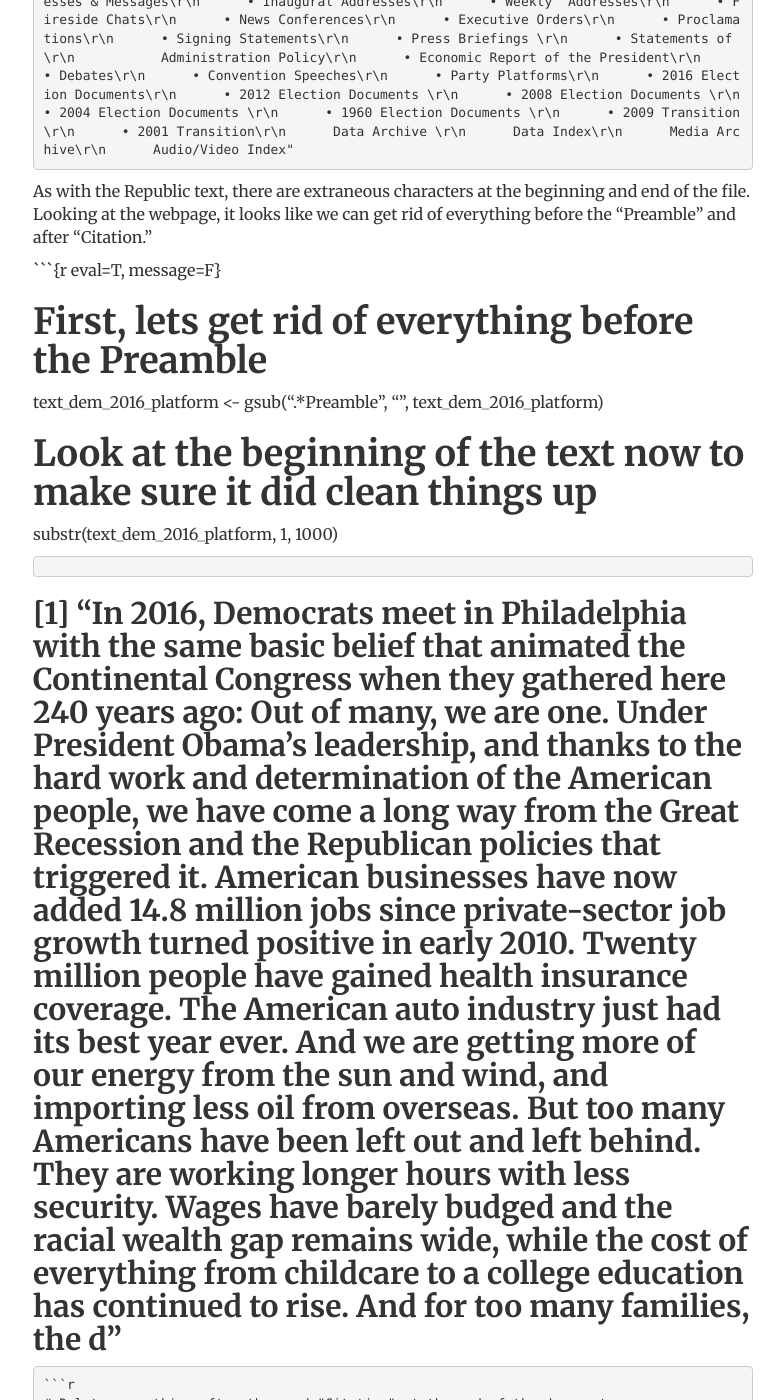
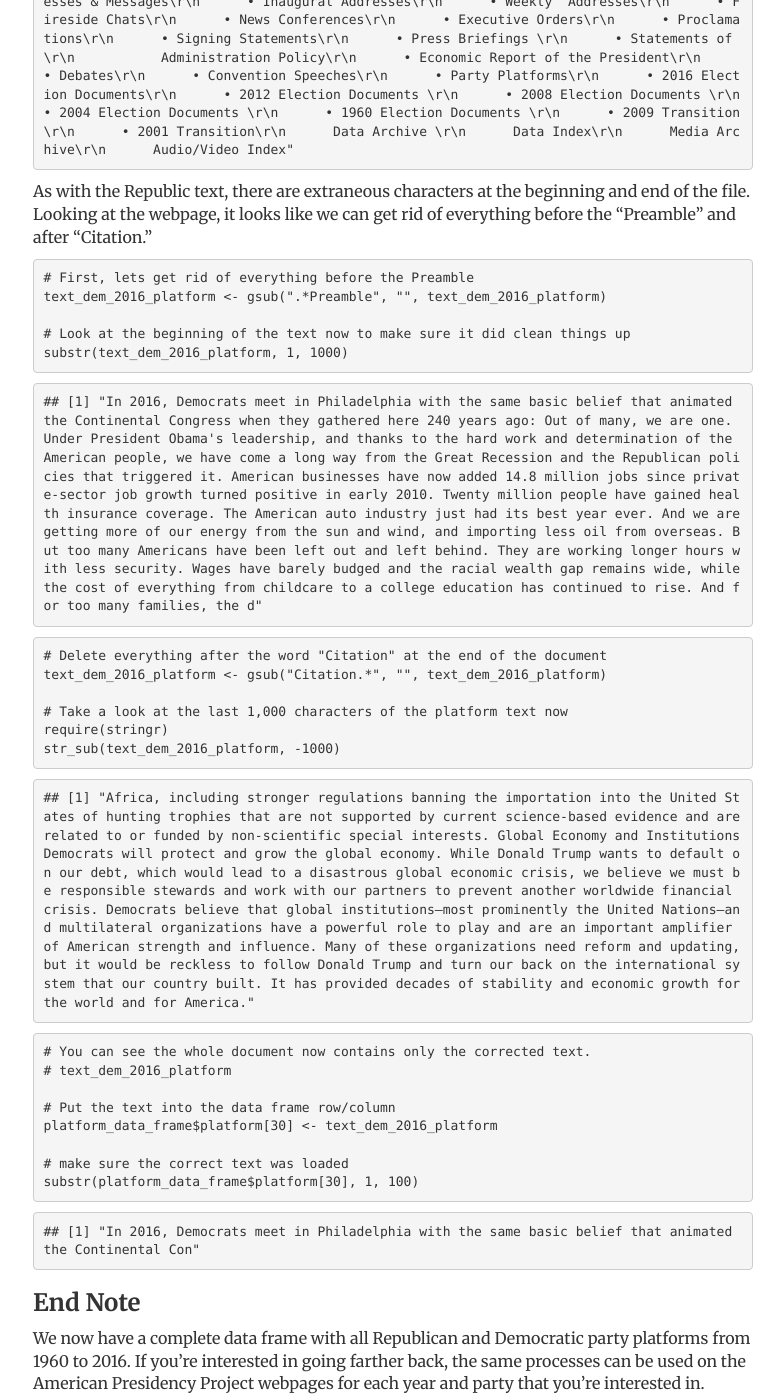
Before and after one commit to joshuarbruce/joshuarbruce.github.io, a Jekyll site: the page built from _posts/2018-09-01-getting-party-platforms.md, in a window 1280 px wide and 1400 px high, scrolled down 7761 px. Shown: the whole window, without its empty margins (247-1031 px from the left). Built offline with Jekyll 4.4.1, drawn with Linux system fonts in a browser that asks for light colours; nearby versions of some CDN libraries; some of the changed text lies outside the part shown.

Commit message:
Update 2018-09-01-getting-party-platforms.md

````diff
--- a/_posts/2018-09-01-getting-party-platforms.md
+++ b/_posts/2018-09-01-getting-party-platforms.md
@@ -321,7 +321,7 @@ substr(text_dem_2016_platform, 1, 1000)
 ```
 As with the Republic text, there are extraneous characters at the beginning and end of the file. Looking at the webpage, it looks like we can get rid of everything before the "Preamble" and after "Citation."
 
-```{r eval=T, message=F}
+```r
 # First, lets get rid of everything before the Preamble
 text_dem_2016_platform <- gsub(".*Preamble", "", text_dem_2016_platform)
 
````
